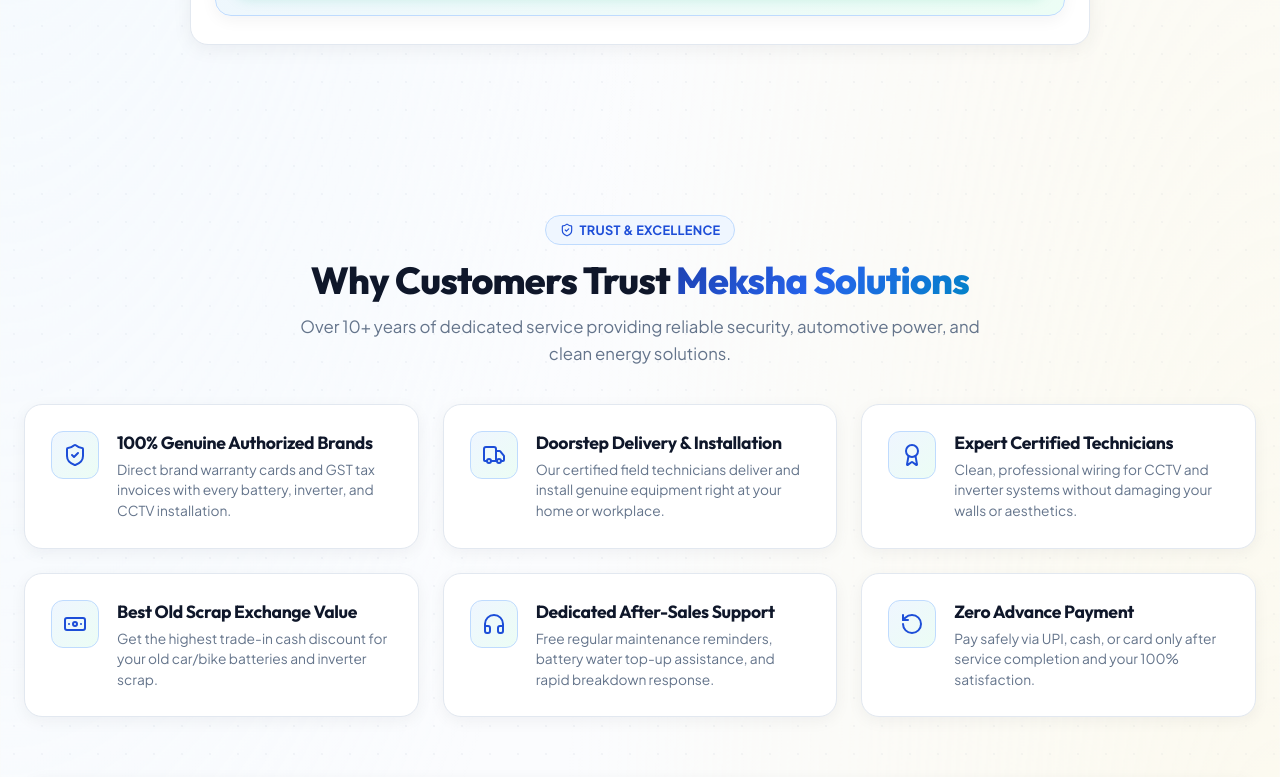
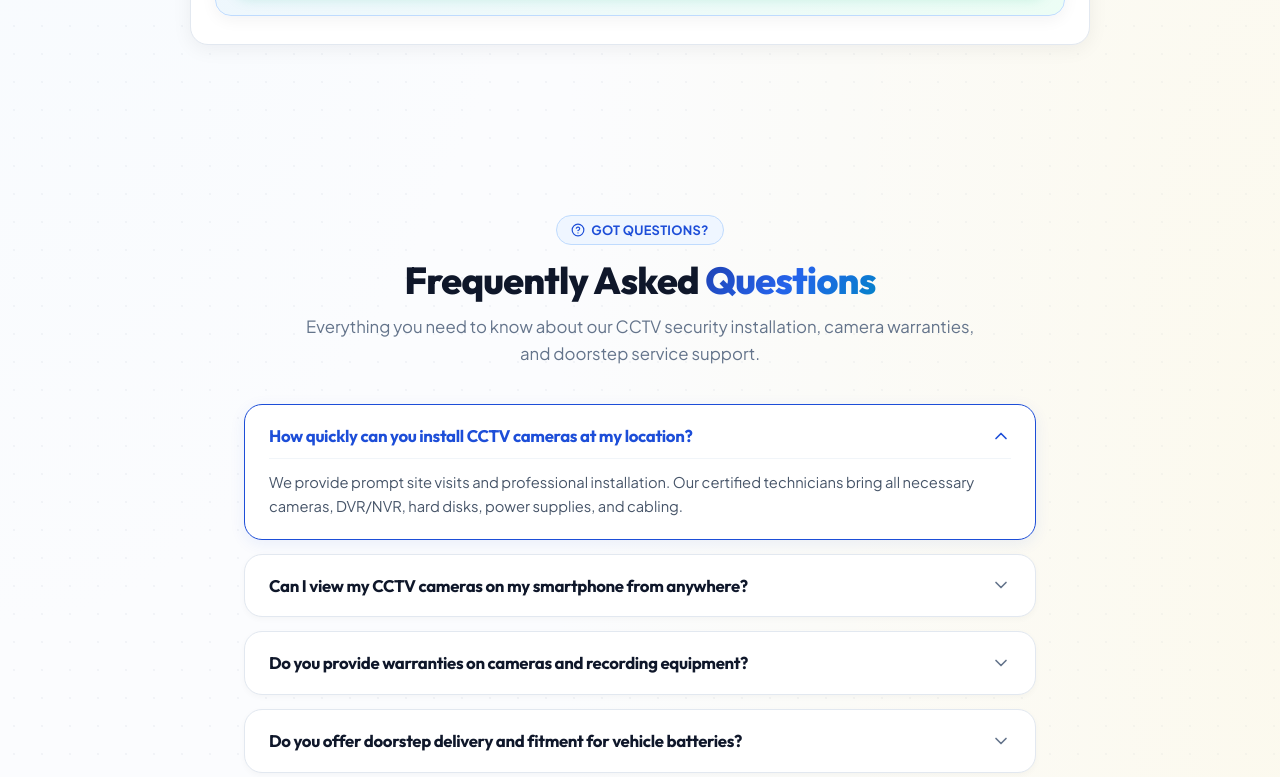
Before and after one commit to kishorn14/CCTV_inventory_management, a React (Vite) app: page / in a window 1280 px wide. Shown: the part 4440-5217 px from the top of the page. Built offline with nearby package versions, Linux system fonts and the light colour scheme.

Commit message:
Remove Why Customers Trust Meksha Solutions section

```diff
--- a/src/App.tsx
+++ b/src/App.tsx
@@ -4,7 +4,6 @@
 import { Hero } from './components/Hero';
 import { ProductCatalog } from './components/ProductCatalog';
 import { EstimatorCalculator } from './components/EstimatorCalculator';
-import { WhyChooseUs } from './components/WhyChooseUs';
 import { FaqSection } from './components/FaqSection';
 import { ContactSection } from './components/ContactSection';
 import { Footer } from './components/Footer';
@@ -107,9 +106,6 @@
       {/* Interactive CCTV & Inverter Cost / Load Estimator */}
       <EstimatorCalculator />
 
-      {/* Trust Badges & Authorized Brands */}
-      <WhyChooseUs />
-
       {/* FAQs */}
       <FaqSection />
 
```
